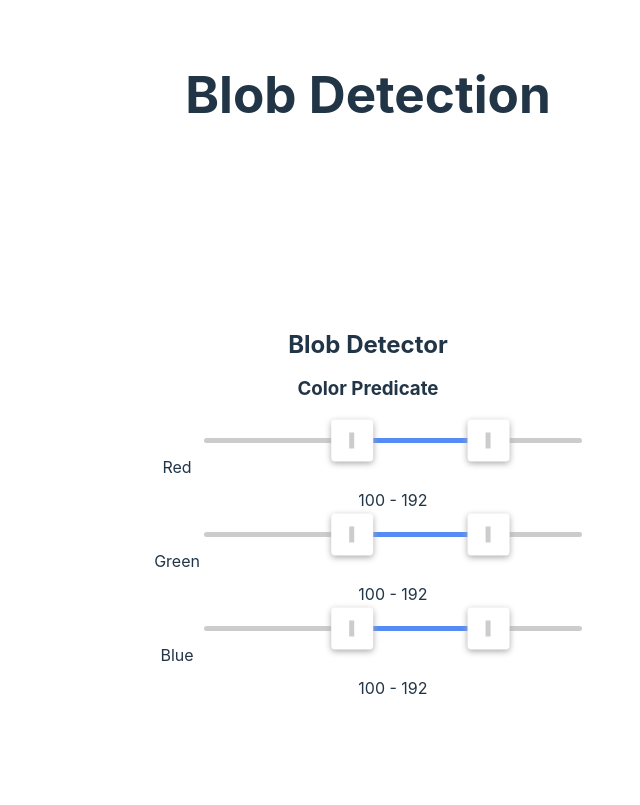
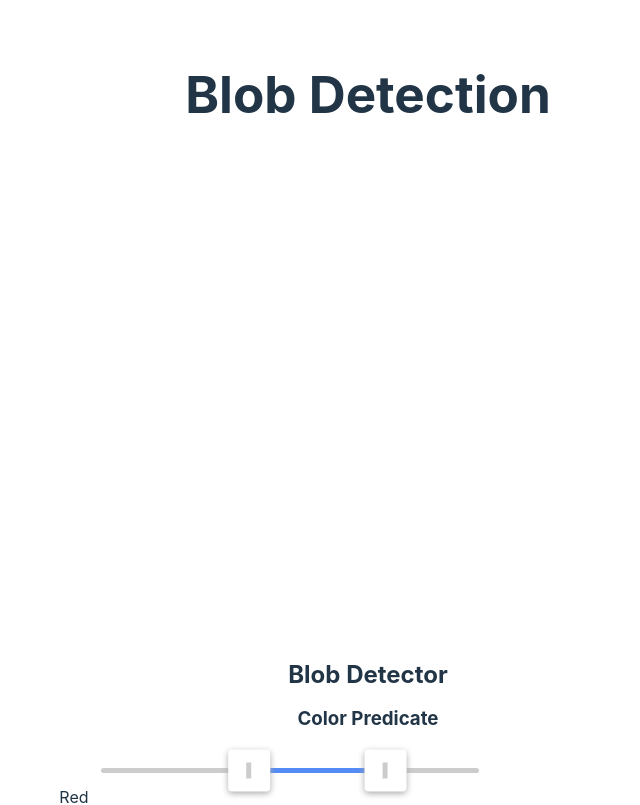
Before and after one commit to egminer6/halloween_2023, a React (Vite) app: page / in a window 1280 px wide. Shown: the top 805 px of the page, without its empty margins (272-912 px from the left). Built offline with nearby package versions, Linux system fonts and the light colour scheme; no server answers.

Commit message:
workng video

```diff
--- a/src/App.tsx
+++ b/src/App.tsx
@@ -15,6 +15,8 @@ export default function App() {
         ref={webcamRef}
         className="camera"
         mirrored
+        width="640"
+        height="480"
       />
       </div>
       <BlobDetector webcam={webcamRef} />
--- a/src/components/BlobDetector.tsx
+++ b/src/components/BlobDetector.tsx
@@ -50,7 +50,9 @@ export default function BlobDetector(props: IBlobDetectorProps) {
   React.useEffect(() => {
     if ( ( webcamRef.current ) && ( cvLoaded ) ) {
       const videoSrc = webcamRef.current!.video;
-      const src = new cv.Mat(videoSrc?.height, videoSrc?.height, cv.CV_8UC4);
+      videoSrc?.play();
+
+      const src = new cv.Mat(videoSrc?.height, videoSrc?.width, cv.CV_8UC4);
       const dst = new cv.Mat();
       const cap = new cv.VideoCapture(videoSrc!);
 
@@ -60,6 +62,7 @@ export default function BlobDetector(props: IBlobDetectorProps) {
         }
 
         return new Promise<void>((resolve) => {
+          console.log(`video: ${videoSrc!.width}x${videoSrc!.height} src: ${src.cols}x${src.rows}`);
           cap.read(src);
 
           const p = {
```
Also changed, not shown: 1 other file (tests, documents, lock files or other folders).
